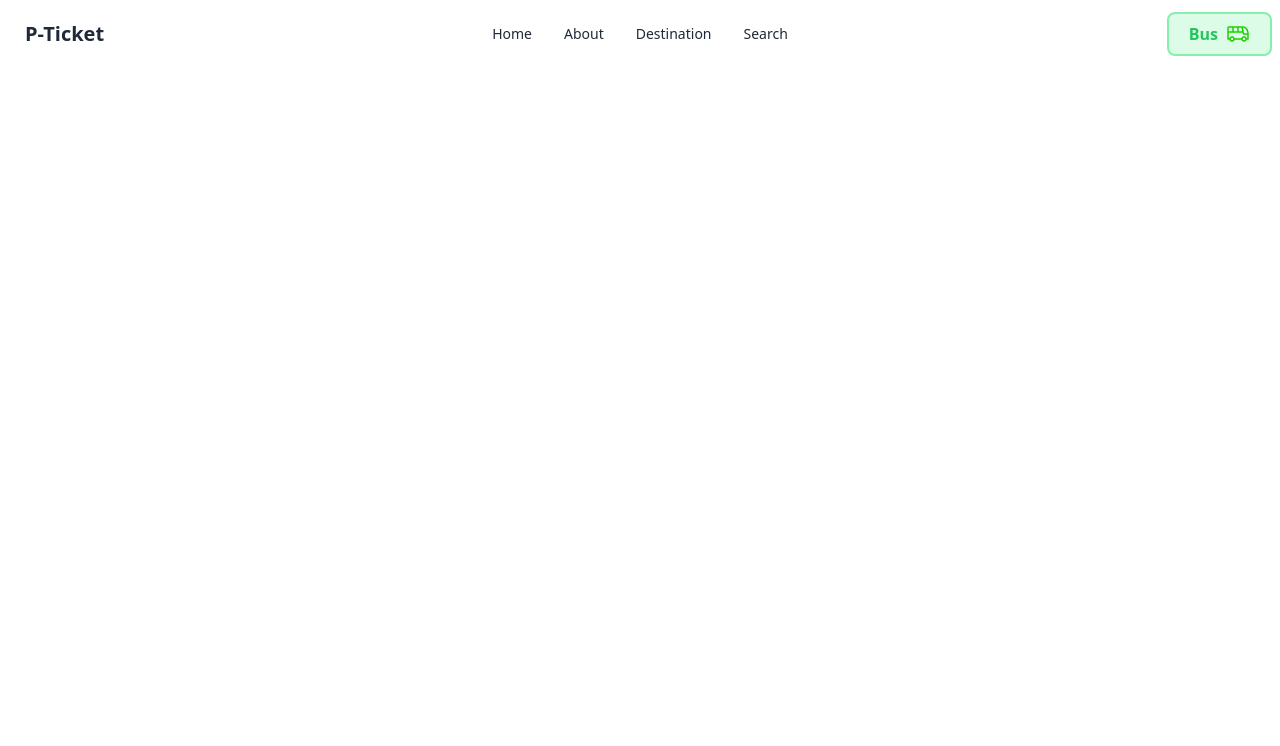
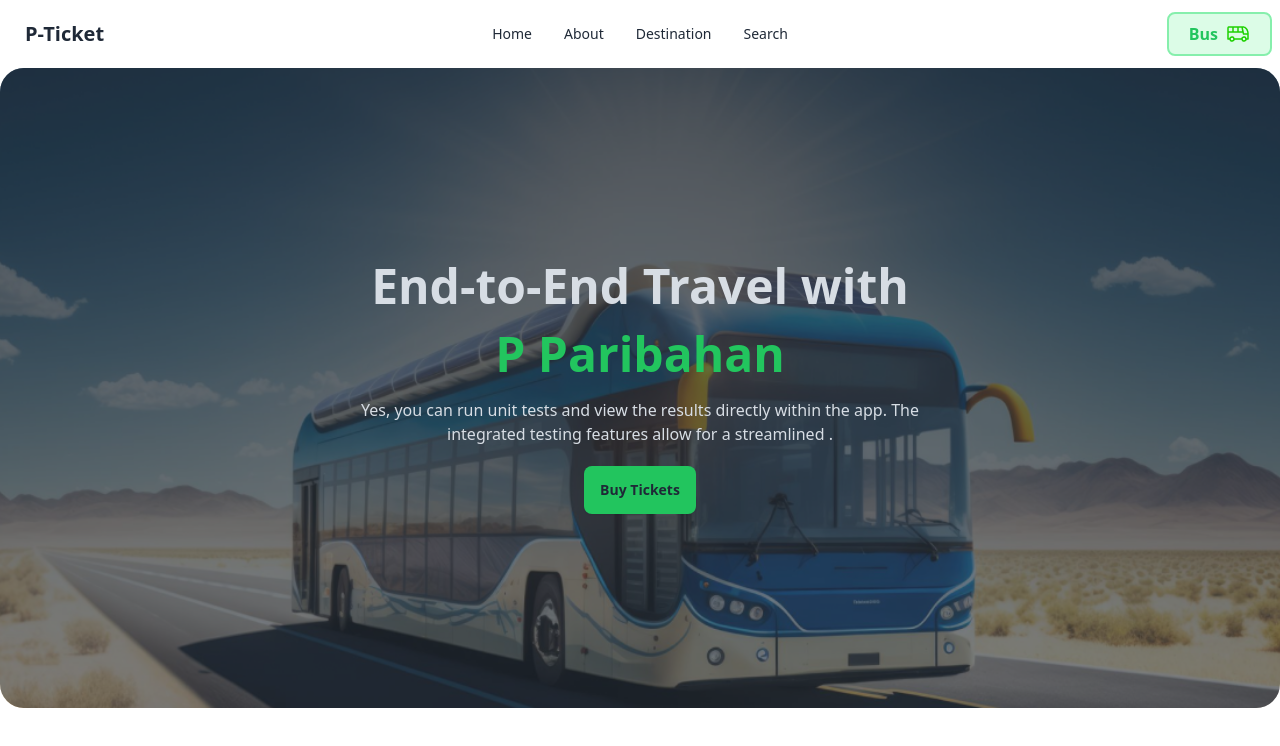
Before and after one commit to tnayem/ph-paribahan, a plain HTML site: page index.html in a window 1280 px wide. Drawn offline with nearby package versions, Linux system fonts and the light colour scheme.

Commit message:
banner section compleate

```diff
--- a/index.html
+++ b/index.html
@@ -51,6 +51,20 @@
                 </div>
             </div>
         </section>
+        <!-- banner section -->
+        <section class="container mx-auto">
+            <div class="hero min-h-[80vh] rounded-3xl" style="background-image: url(./images/banner.png);">
+                <div class="hero-overlay bg-opacity-60 rounded-3xl"></div>
+                <div class="hero-content text-center text-neutral-content">
+                  <div class="max-w-xl">
+                    <h1 class="mb-5 text-5xl font-bold">End-to-End Travel with</h1>
+                    <h1 class="mb-5 text-5xl font-bold text-green-500">P Paribahan</h1>
+                    <p class="mb-5">Yes, you can run unit tests and view the results directly within the app. The integrated testing features allow for a streamlined .</p>
+                    <button class="btn bg-green-500 border-none font-bold">Buy Tickets</button>
+                  </div>
+                </div>
+              </div>
+        </section>
     </header>
     <!-- Header section end -->
 
```
